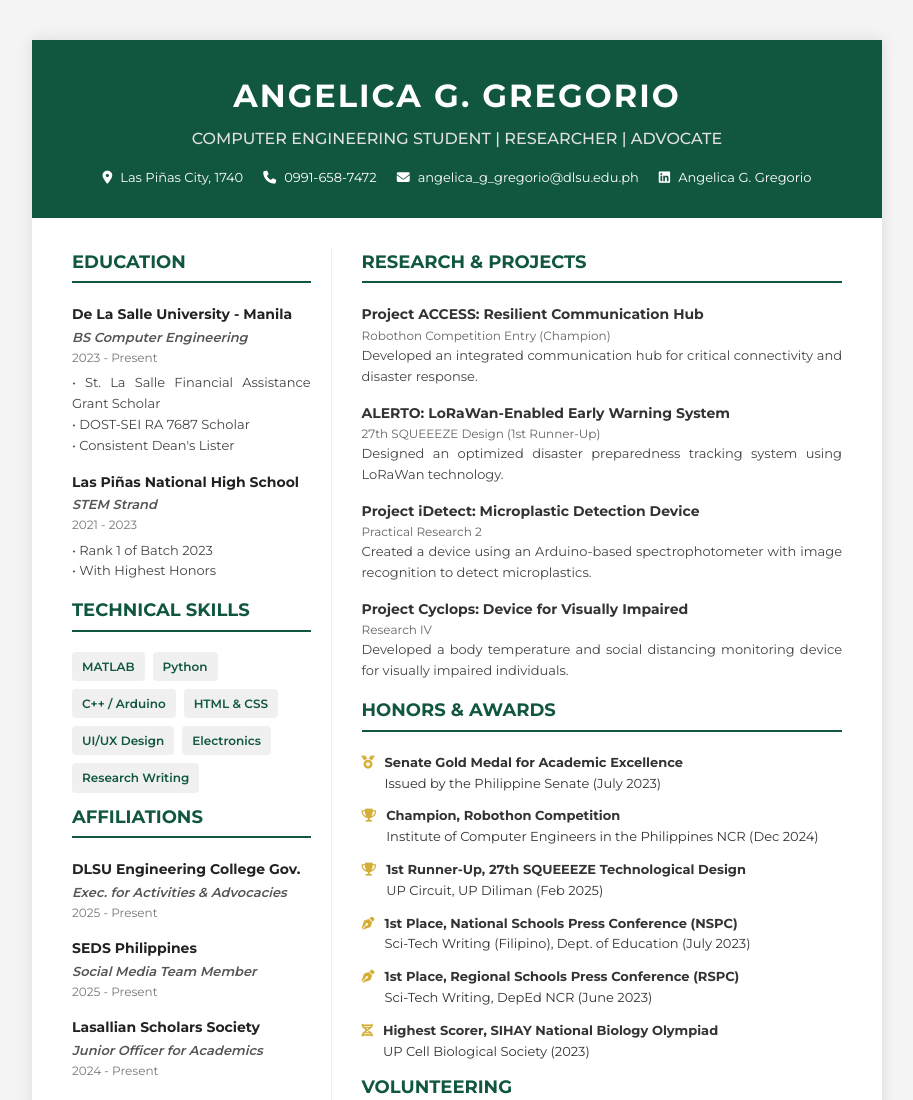
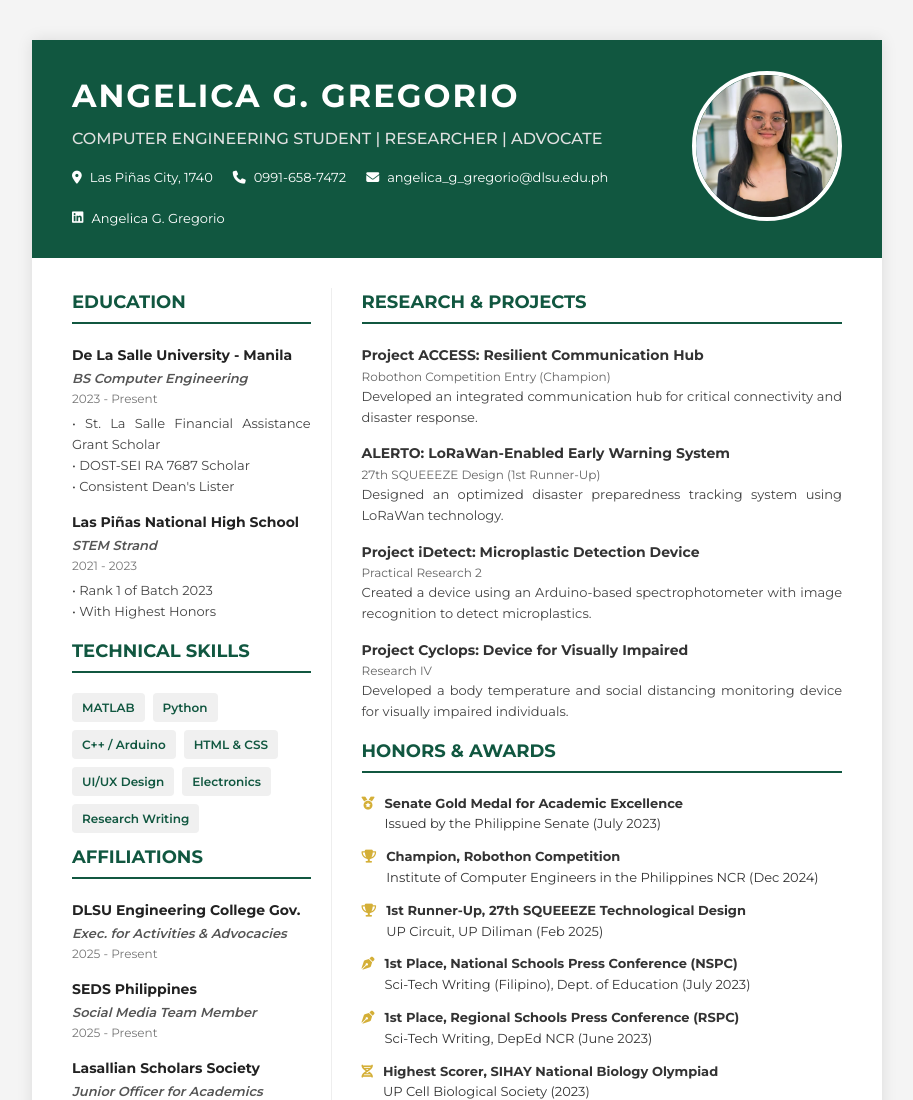
Before and after one commit to angelica-gregorio/my-website, a website built with webpack: page cv.html in a window 1280 px wide. Shown: the top 1100 px of the page, without its empty margins (183-1096 px from the left). Built offline with nearby package versions, Linux system fonts and the light colour scheme.

Commit message:
Refactor header layout for improved structure and styling; enhance profile picture presentation

```diff
--- a/css/cv.css
+++ b/css/cv.css
@@ -29,7 +29,30 @@ body {
   background: #115740; /* DLSU Green */
   color: #fff;
   padding: 30px 40px;
-  text-align: center;
+}
+
+.header-content {
+  display: flex;
+  justify-content: space-between;
+  align-items: center;
+  gap: 30px;
+}
+
+.header-text {
+  flex: 1;
+  text-align: left;
+}
+
+.profile-picture {
+  flex-shrink: 0;
+}
+
+.profile-picture img {
+  width: 150px;
+  height: 150px;
+  border-radius: 50%;
+  border: 4px solid #fff;
+  object-fit: cover;
 }
 
 .header h1 {
@@ -50,7 +73,6 @@ body {
 
 .header .contact-info {
   display: flex;
-  justify-content: center;
   flex-wrap: wrap;
   gap: 20px;
   font-size: 13px;
--- a/cv.html
+++ b/cv.html
@@ -4,17 +4,25 @@
     <meta charset="UTF-8">
     <title>Angelica Gregorio - CV</title>
     <link rel="stylesheet" href="css/cv.css">
-    <script src="https://kit.fontawesome.com/b99e675b6e.js"></script>
+    <link rel="stylesheet" href="https://cdnjs.cloudflare.com/ajax/libs/font-awesome/6.5.0/css/all.min.css">
 </head>
 <body>
 
 <div class="resume">
 
-    <div class="header">
-        <h1>Angelica G. Gregorio</h1> <p class="subtitle">Computer Engineering Student | Researcher | Advocate</p>
-        <div class="contact-info">
-            <div><i class="fas fa-map-marker-alt"></i> Las Piñas City, 1740</div> <div><i class="fas fa-phone"></i> 0991-658-7472</div> <div><i class="fas fa-envelope"></i> angelica_g_gregorio@dlsu.edu.ph</div> <div><i class="fab fa-linkedin"></i> Angelica G. Gregorio</div> </div>
+      <div class="header">
+        <div class="header-content">
+            <div class="header-text">
+                <h1>Angelica G. Gregorio</h1> <p class="subtitle">Computer Engineering Student | Researcher | Advocate</p>
+                <div class="contact-info">
+                    <div><i class="fas fa-map-marker-alt"></i> Las Piñas City, 1740</div> <div><i class="fas fa-phone"></i> 0991-658-7472</div> <div><i class="fas fa-envelope"></i> angelica_g_gregorio@dlsu.edu.ph</div> <div><i class="fab fa-linkedin"></i> Angelica G. Gregorio</div> </div>
+            </div>
+            <div class="profile-picture">
+                <img src="img/profile.png" alt="Profile Picture">
+            </div>
+        </div>
     </div>
+
 
     <div class="main-content">
 
```
